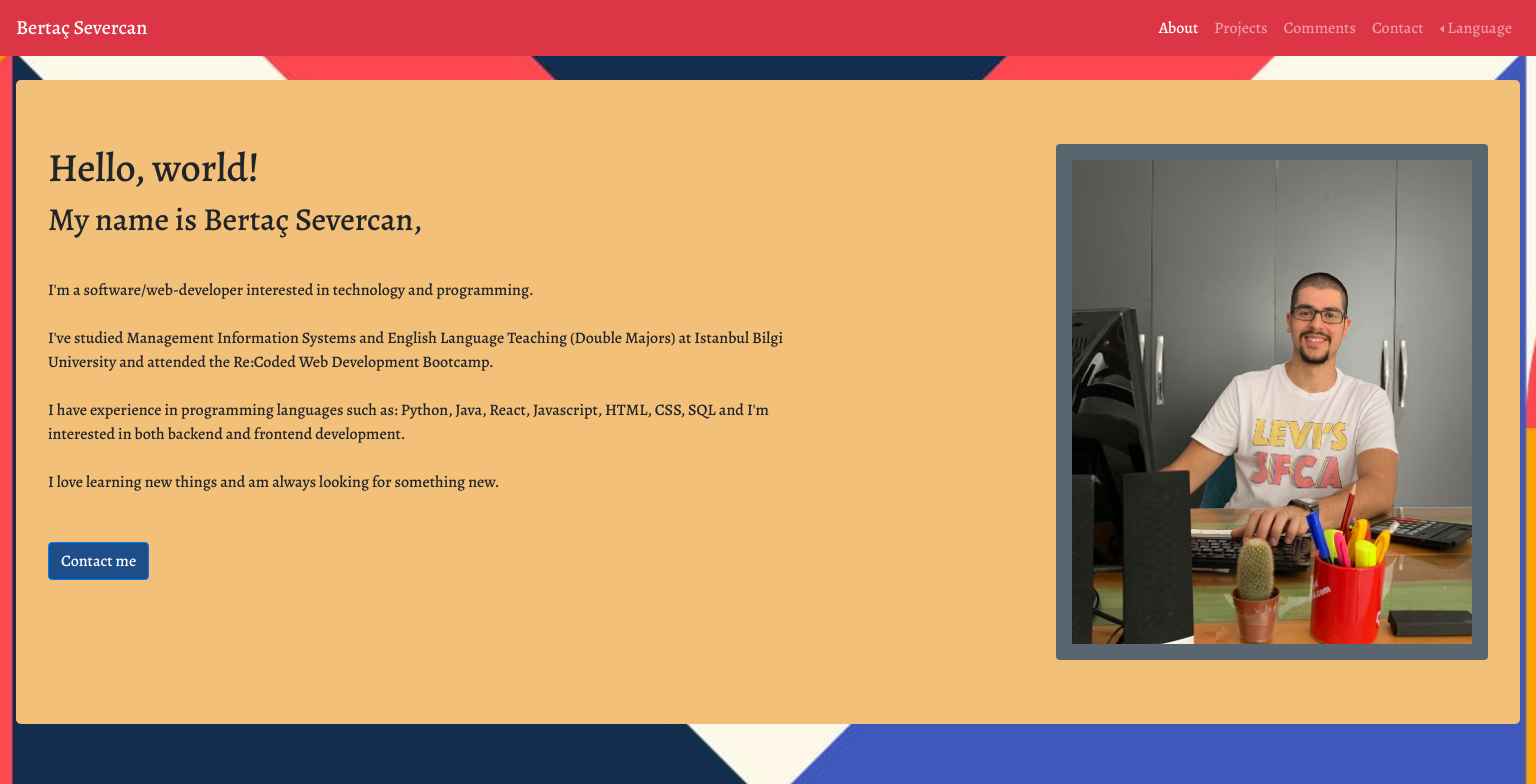
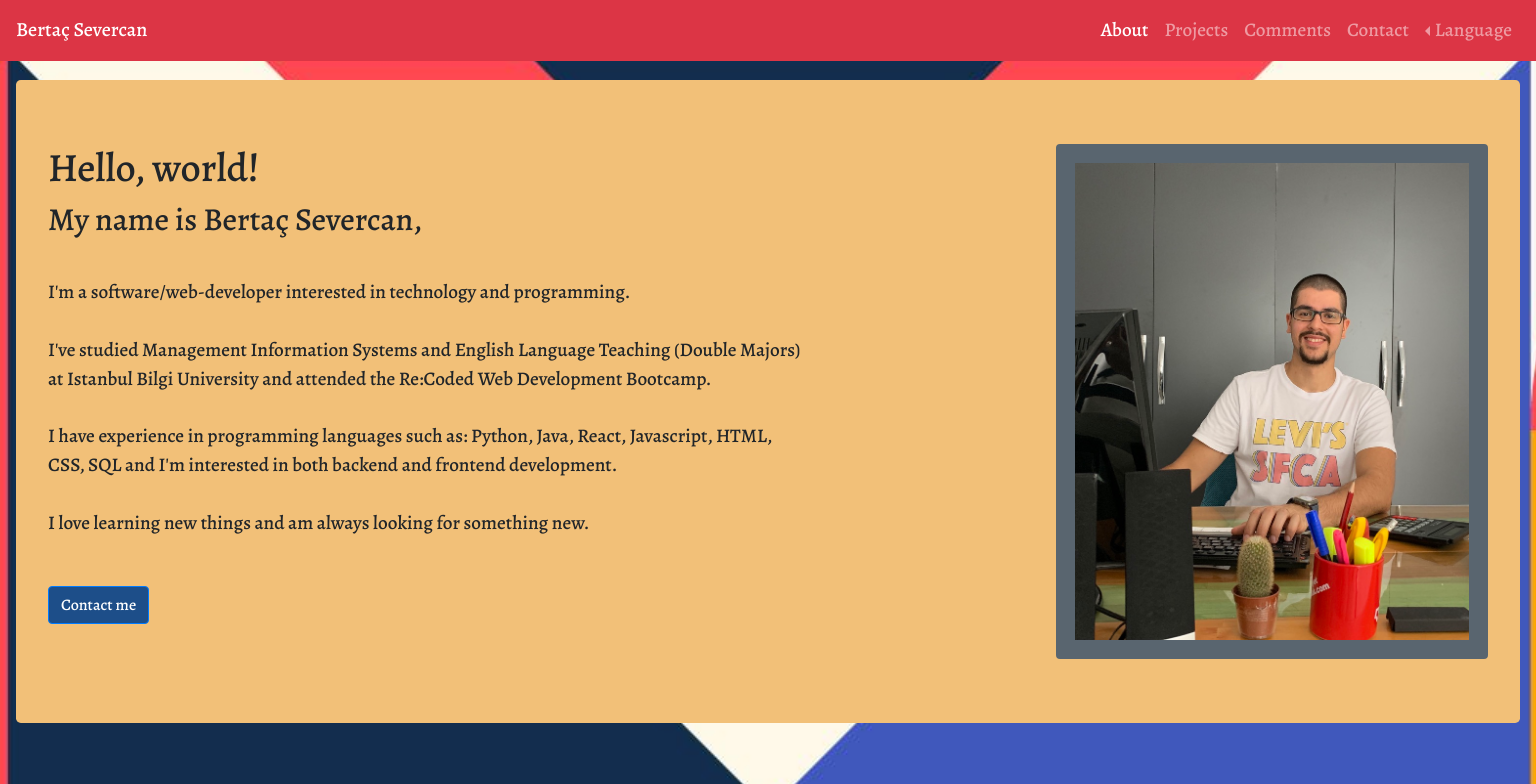
Before and after one commit to bertacsevercan/kon-ogr-project, a React (Create React App) app in the folder portfolyo/: page / in a window 1536 px wide. Shown: the top 784 px of the page. Built offline with nearby package versions, Linux system fonts and the light colour scheme.

Commit message:
add responsiveness for 4k

```diff
--- a/portfolyo/src/App.css
+++ b/portfolyo/src/App.css
@@ -10,3 +10,15 @@
 .content-wrapper {
   padding-bottom: 8rem;
 }
+
+@media only screen and (min-width: 1440px) and (max-width: 2560px) {
+  .App {
+    font-size: larger;
+  }
+}
+
+@media only screen and (min-width: 2560px) {
+  .App {
+    font-size: xx-large;
+  }
+}
```
